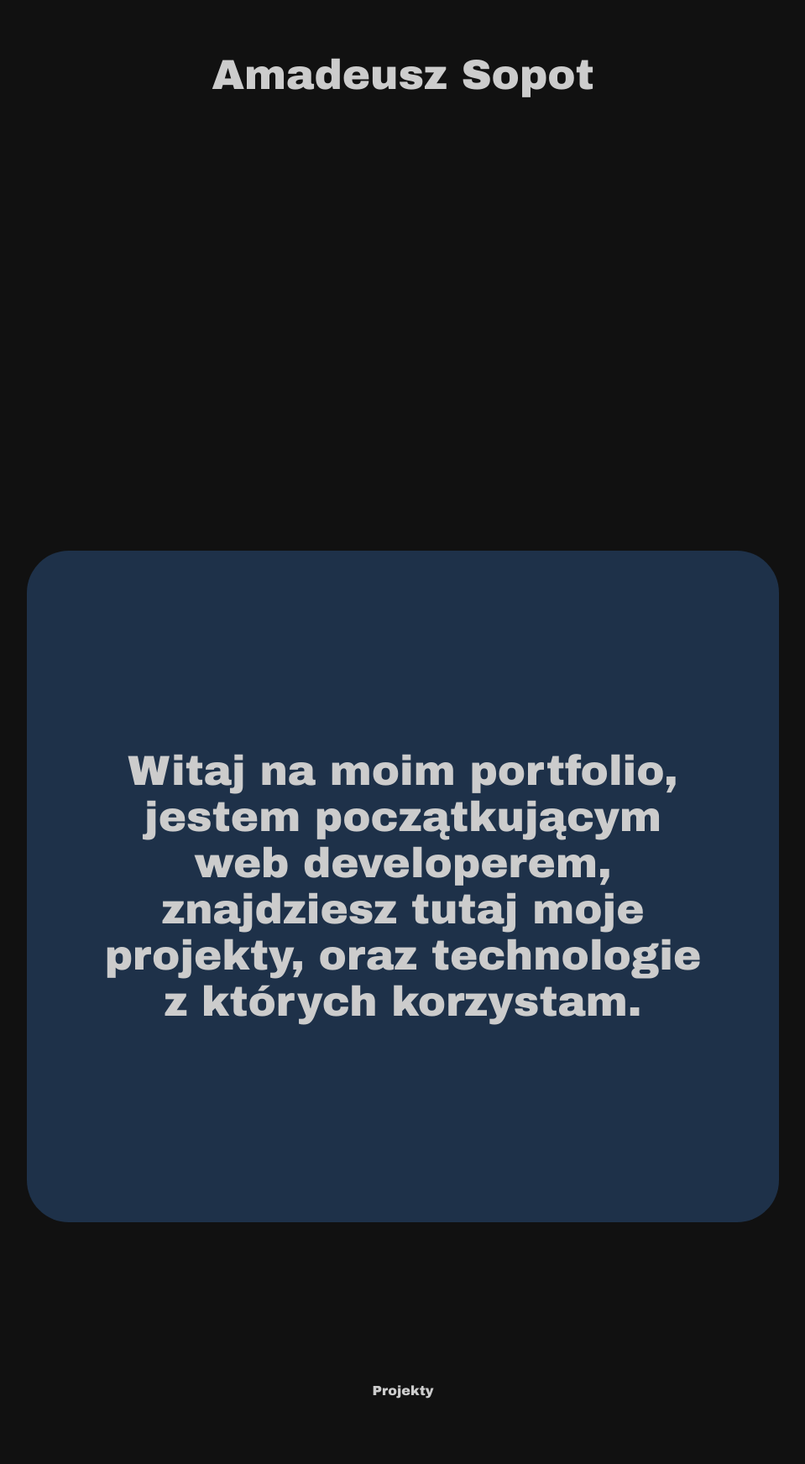
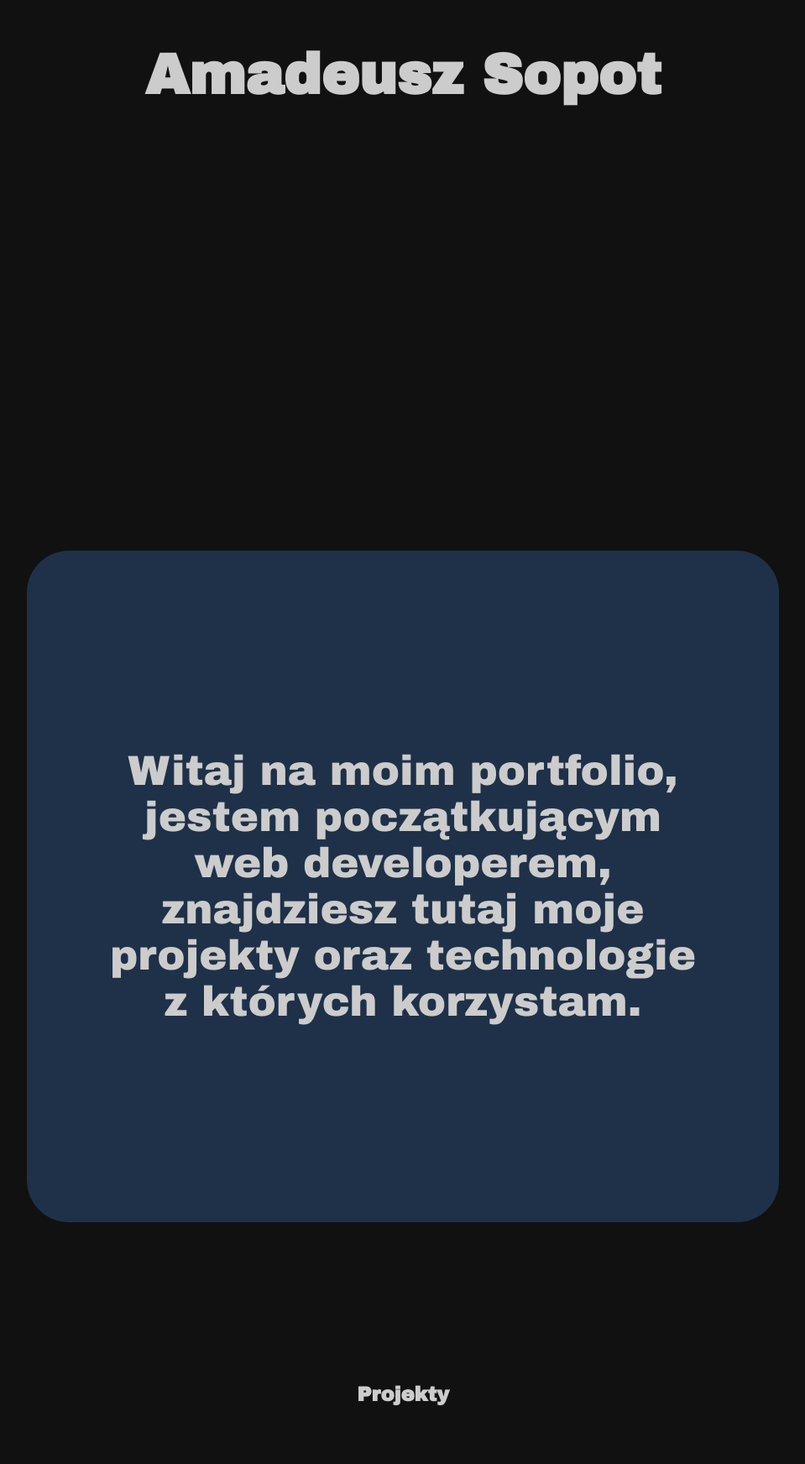
Before and after one commit to itsmemada/Portfolio, a React (Create React App) app: page / in a window 1280 px wide. Shown: the part 336-2080 px from the top of the page at 84% size, without its empty margins (160-1119 px from the left). Built offline with nearby package versions, Linux system fonts and the light colour scheme.

Commit message:
basic code cleaning and some twiks

```diff
--- a/public/index.html
+++ b/public/index.html
@@ -6,42 +6,18 @@
     <meta name="viewport" content="width=device-width, initial-scale=1" />
     <meta name="theme-color" content="#000000" />
     <meta
-      name="portfolio"
-      content="Simple portfolio website"
+      name="Portfolio"
+      content="Websites I created nad technologies that I use"
     />
-    <!--
-      manifest.json provides metadata used when your web app is installed on a
-      user's mobile device or desktop. See https://developers.google.com/web/fundamentals/web-app-manifest/
-    -->
     <link rel="manifest" href="%PUBLIC_URL%/manifest.json" />
-    <!--
-      Notice the use of %PUBLIC_URL% in the tags above.
-      It will be replaced with the URL of the `public` folder during the build.
-      Only files inside the `public` folder can be referenced from the HTML.
-
-      Unlike "/favicon.ico" or "favicon.ico", "%PUBLIC_URL%/favicon.ico" will
-      work correctly both with client-side routing and a non-root public URL.
-      Learn how to configure a non-root public URL by running `npm run build`.
-    -->
     <script src="https://kit.fontawesome.com/d70874170a.js" crossorigin="anonymous"></script>
     <link rel="preconnect" href="https://fonts.googleapis.com">
     <link rel="preconnect" href="https://fonts.gstatic.com" crossorigin>
     <link href="https://fonts.googleapis.com/css2?family=Archivo+Black&display=swap" rel="stylesheet">
-
     <title>Portfolio</title>
   </head>
   <body>
     <noscript>You need to enable JavaScript to run this app.</noscript>
     <div id="root"></div>
-    <!--
-      This HTML file is a template.
-      If you open it directly in the browser, you will see an empty page.
-
-      You can add webfonts, meta tags, or analytics to this file.
-      The build step will place the bundled scripts into the <body> tag.
-
-      To begin the development, run `npm start` or `yarn start`.
-      To create a production bundle, use `npm run build` or `yarn build`.
-    -->
   </body>
 </html>
--- a/src/App.scss
+++ b/src/App.scss
@@ -6,7 +6,7 @@
 .name{
   color: $text-color;
   text-align: center;
-  font-size:50px;
+  font-size:45px;
   padding-top: 50px;
 }
 .App-header {
--- a/src/App.tsx
+++ b/src/App.tsx
@@ -1,4 +1,3 @@
-import React from 'react';
 import './App.scss';
 
 import Description from './components/description/description';
@@ -8,25 +7,22 @@ import Slider from './components/slider/slider';
 import Footer from './components/footer/footer';
 import { SliderData } from './components/slider/sliderData';
 
-
-
 function App() {
   return (
     <div className="App">
       <header className="App-header">
-      <section className = 'name'>
-      <p>Amadeusz Sopot</p>
-      </section>
+        <section className = 'name'>
+          <h1>Amadeusz Sopot</h1>
+        </section>
       </header>
       <Description />
-      <div>Projekty</div>
+      <h2>Projekty</h2>
       <Projects />
-      <div>Technologie</div>
+      <h2>Technologie</h2>
       <Technologies />
-      <div>Zdjęcia</div>
+      <h2>Zdjęcia</h2>
       <Slider slides={SliderData} />
       <Footer />
-
     </div>
   );
 }
--- a/src/components/description/description.scss
+++ b/src/components/description/description.scss
@@ -1,5 +1,4 @@
 @import "../../utilities/variables.scss";
-
 
 .description__content{
   font-size: 50px;
--- a/src/components/description/description.tsx
+++ b/src/components/description/description.tsx
@@ -1,9 +1,8 @@
-import React from 'react';
 import './description.scss'
 
 const desc =  <article className='description__content'>
 Witaj na moim portfolio, jestem początkującym web developerem,
-znajdziesz tutaj moje projekty, oraz technologie z których korzystam.
+znajdziesz tutaj moje projekty oraz technologie z których korzystam.
 </article>
 
 function Description(){
--- a/src/components/footer/footer.scss
+++ b/src/components/footer/footer.scss
@@ -1,5 +1,4 @@
 @import "../../utilities/variables.scss";
-
 
 footer{
     height:20vh;
@@ -7,3 +6,14 @@ footer{
     color: $background-color;
     text-align: center;
   }
+  footer a{
+    text-decoration: none;
+  }
+  footer a:visited{
+    text-decoration: none;
+    color: $background-color;
+  }
+  footer a:hover{
+    text-decoration: none;
+    color: gray;
+  }
--- a/src/components/footer/footer.tsx
+++ b/src/components/footer/footer.tsx
@@ -1,10 +1,7 @@
-import React from "react"
 import "./footer.scss"
 
 function Footer(){
-
   return(
-
     <footer>
       <section className='footer__left'>
       </section>
@@ -12,10 +9,9 @@ function Footer(){
         <span>2020-2021</span>
       </section>
       <section className='footer__right'>
-    <p><a href="https://cojestmordo.github.io/Portfolio/">https://cojestmordo.github.io/Portfolio//</a></p>
+        <p><a href="https://cojestmordo.github.io/Portfolio/">https://cojestmordo.github.io/Portfolio/</a></p>
       </section>
     </footer>
-
   )
 }
 export default Footer
--- a/src/components/projects/projects.scss
+++ b/src/components/projects/projects.scss
@@ -49,12 +49,22 @@
   }
   .flip-card-back {
     font-size:15px;
-    background-color: $secoundary-color;
+    background-color: $background-color;
     color: $text-color;
     transform: rotateY(180deg);
     text-align: center;
     word-wrap: break-word;
     line-height: 25px;
+  }
+  .flip-card-back a{
+  text-decoration: none;
+  color: $primary-color;
+  }
+  .flip-card-back a:visited{
+    color: $secoundary-color;
+  }
+  .flip-card-back a:hover{
+    color: $text-color;
   }
 @include md-screen{
   .flip-card-back{
--- a/src/index.tsx
+++ b/src/index.tsx
@@ -10,8 +10,4 @@ ReactDOM.render(
   </React.StrictMode>,
   document.getElementById('root')
 );
-
-// If you want to start measuring performance in your app, pass a function
-// to log results (for example: reportWebVitals(console.log))
-// or send to an analytics endpoint. Learn more: https://bit.ly/CRA-vitals
 reportWebVitals();
```
Also changed, not shown: public/manifest.json. Lines whose indentation alone changed are shown as unchanged.
